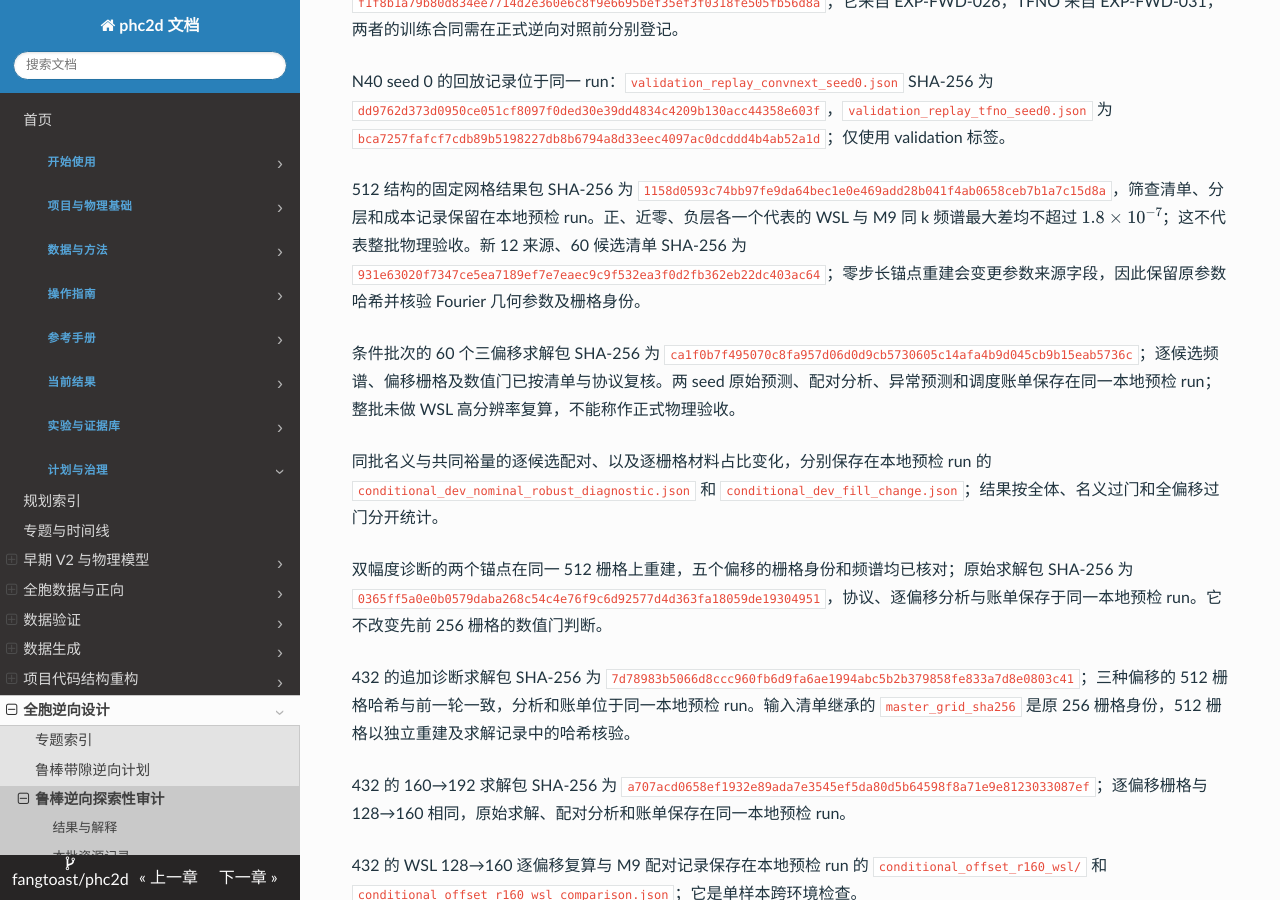
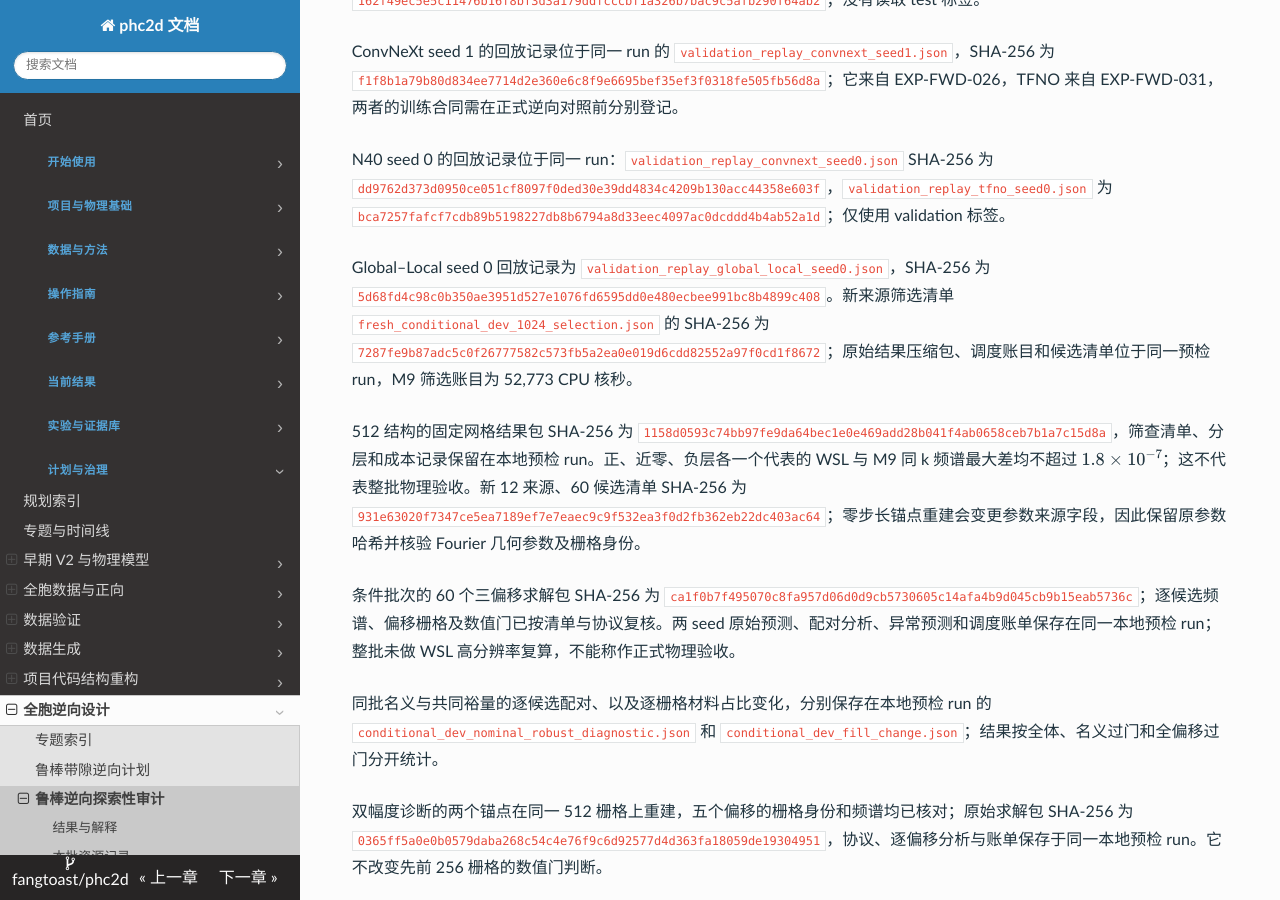
Before and after one commit to fangtoast/phc2d, an MkDocs documentation site: the page built from docs/results/inverse/鲁棒带隙逆向可用性审计.md, in a window 1280 px wide and 900 px high, scrolled down 5922 px. Built offline with MkDocs 1.6.1, drawn with Linux system fonts in a browser that asks for light colours; some of the changed text lies outside the part shown.

Commit message:
Record fresh inverse development cohort and seed zero replay

```diff
--- a/docs/results/inverse/鲁棒带隙逆向可用性审计.md
+++ b/docs/results/inverse/鲁棒带隙逆向可用性审计.md
@@ -86,6 +86,8 @@ source_artifacts:
 | TFNO 回放合同预检 | `official_tucker_tfno_band_v1` seed 1 在 K5 Binary validation 的 1,000 例上重算 B2–B10 MRE 为 0.674821%，与 checkpoint 的记录相差 0.000025 个百分点，低于 0.001 容差 | N56 的验证集回放；只证明本 checkpoint 的该指标可复现，不是逆向或物理性能比较 |
 | ConvNeXt 回放合同预检 | `convnext_band_v1` seed 1 在同一 validation 上重算 B2–B10 MRE 为 0.749365%，与 checkpoint 的记录相差约 0.00000078 个百分点，低于 0.001 容差 | N56 的验证集回放；与 TFNO 来自不同训练 campaign，不据此声称架构公平对照 |
 | N40 seed 0 回放合同预检 | 同一 1,000 例 validation 上，`convnext_band_v1` 的 B2–B10 MRE 为 0.664309%，`official_tucker_tfno_band_v1` 为 0.672168%；与各自 checkpoint 记录的差均小于 0.001 个百分点 | 两个模型的输入及反归一化合同预检；不表示逆向设计、物理验证或跨训练合同公平比较通过 |
+| Global–Local seed 0 回放合同预检 | `global_local_channel_gate_v1` 在同一 1,000 例 validation 的 B2–B10 MRE 为 0.566822%，与 checkpoint 记录一致 | N40 的 validation 推理合同；不代表局部候选排序或物理目标通过 |
+| 新独立来源的名义筛选 | 1,024 例固定 81 k 点粗筛中，按预定目标裕量阈值分层，正、近零、负层分别有 11、15、998 例，各层抽取 4 例并构造 60 个局部候选 | 粗网格名义标签仅用于开发批抽样，不是扰动鲁棒结果、连续 BZ 认证或正式测试 |
 | 几何表示差异 | 解析结构与零偏移 256×256 栅格的加密上下带边最大差分别约 0.00318、0.00313；带隙类别无翻转 | 二者的独立自适应搜索和材料表示不同，不能将解析结构直接视为扰动栅格的精确替代 |
 | 输入梯度与候选方向 | seed 1 的 12 组中，梯度选中候选相对组内均匀随机候选的真实裕量均差约 0.00009；含数值未通过组的描述性 bootstrap 区间跨零 | 未获得方向收益证据；7 个全部过门组也是事后筛选，不能当作独立正式测试 |
 
@@ -162,6 +164,8 @@ ConvNeXt seed 1 的回放记录位于同一 run 的 `validation_replay_convnext_
 
 N40 seed 0 的回放记录位于同一 run：`validation_replay_convnext_seed0.json` SHA-256 为 `dd9762d373d0950ce051cf8097f0ded30e39dd4834c4209b130acc44358e603f`，`validation_replay_tfno_seed0.json` 为 `bca7257fafcf7cdb89b5198227db8b6794a8d33eec4097ac0dcddd4b4ab52a1d`；仅使用 validation 标签。
 
+Global–Local seed 0 回放记录为 `validation_replay_global_local_seed0.json`，SHA-256 为 `5d68fd4c98c0b350ae3951d527e1076fd6595dd0e480ecbee991bc8b4899c408`。新来源筛选清单 `fresh_conditional_dev_1024_selection.json` 的 SHA-256 为 `7287fe9b87adc5c0f26777582c573fb5a2ea0e019d6cdd82552a97f0cd1f8672`；原始结果压缩包、调度账目和候选清单位于同一预检 run，M9 筛选账目为 52,773 CPU 核秒。
+
 512 结构的固定网格结果包 SHA-256 为 `1158d0593c74bb97fe9da64bec1e0e469add28b041f4ab0658ceb7b1a7c15d8a`，筛查清单、分层和成本记录保留在本地预检 run。正、近零、负层各一个代表的 WSL 与 M9 同 k 频谱最大差均不超过 $1.8\times10^{-7}$；这不代表整批物理验收。新 12 来源、60 候选清单 SHA-256 为 `931e63020f7347ce5ea7189ef7e7eaec9c9f532ea3f0d2fb362eb22dc403ac64`；零步长锚点重建会变更参数来源字段，因此保留原参数哈希并核验 Fourier 几何参数及栅格身份。
 
 条件批次的 60 个三偏移求解包 SHA-256 为 `ca1f0b7f495070c8fa957d06d0d9cb5730605c14afa4b9d045cb9b15eab5736c`；逐候选频谱、偏移栅格及数值门已按清单与协议复核。两 seed 原始预测、配对分析、异常预测和调度账单保存在同一本地预检 run；整批未做 WSL 高分辨率复算，不能称作正式物理验收。
```
